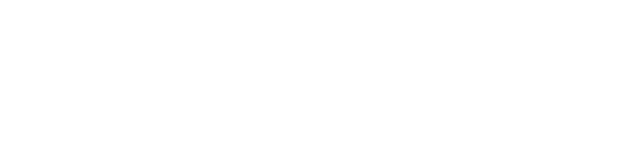
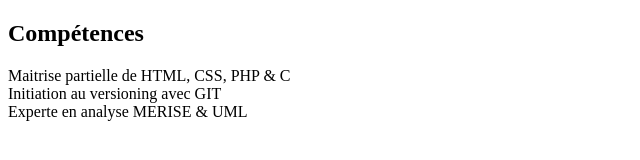
Before and after one commit to saizonu/mon-cv, a plain HTML site: page index.html in a window 1280 px wide. Shown: the whole page, without its empty margins (0-640 px from the left). Drawn offline with Linux system fonts and the light colour scheme.

Commit message:
mise en place de la section competences

```diff
--- a/index.html
+++ b/index.html
@@ -7,6 +7,11 @@
     <title>Document</title>
 </head>
 <body>
-
+    <h2>Compétences</h2>
+    <p>
+        Maitrise partielle de HTML, CSS, PHP & C <br>
+        Initiation au versioning avec GIT <br>
+        Experte en analyse MERISE & UML
+    </p>
 </body>
 </html>
```
